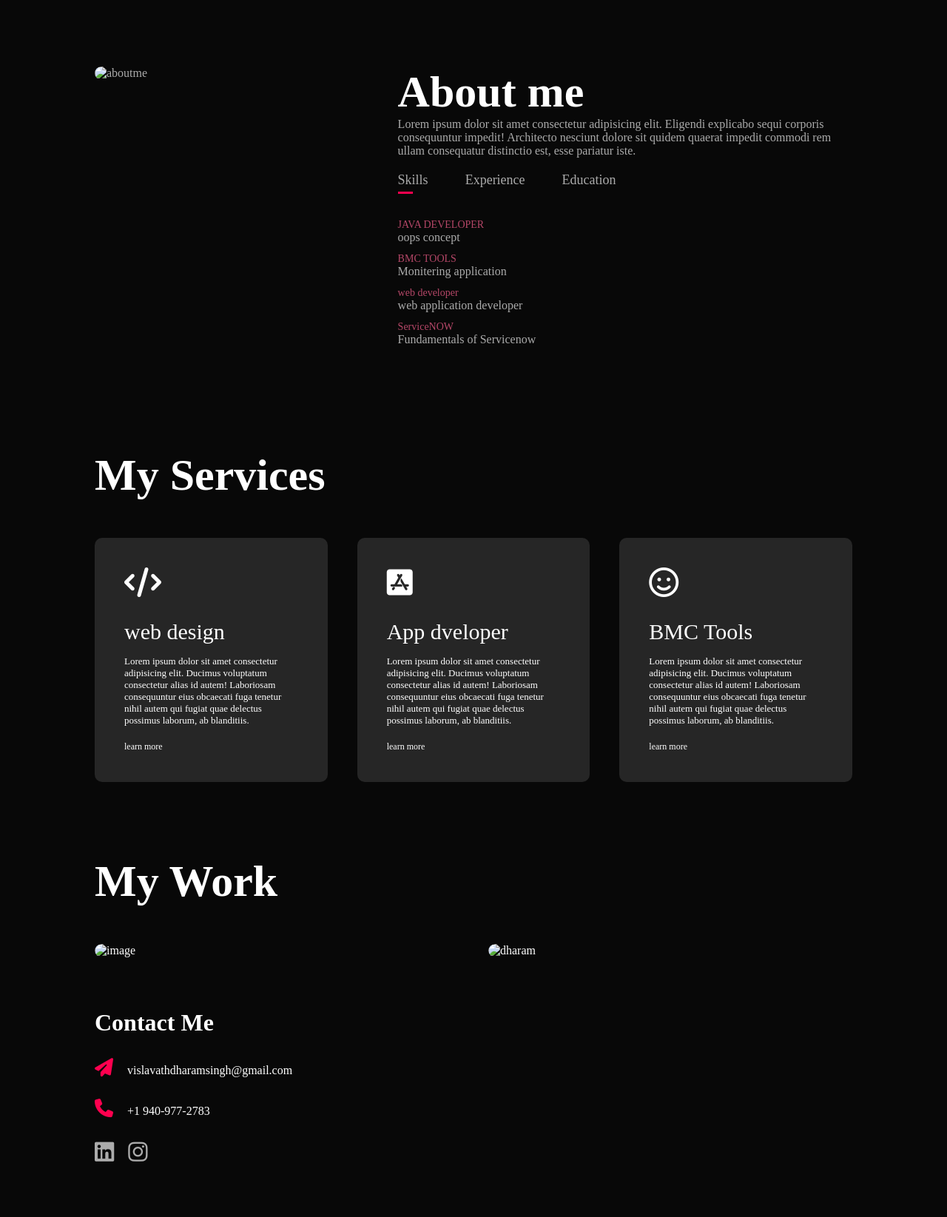
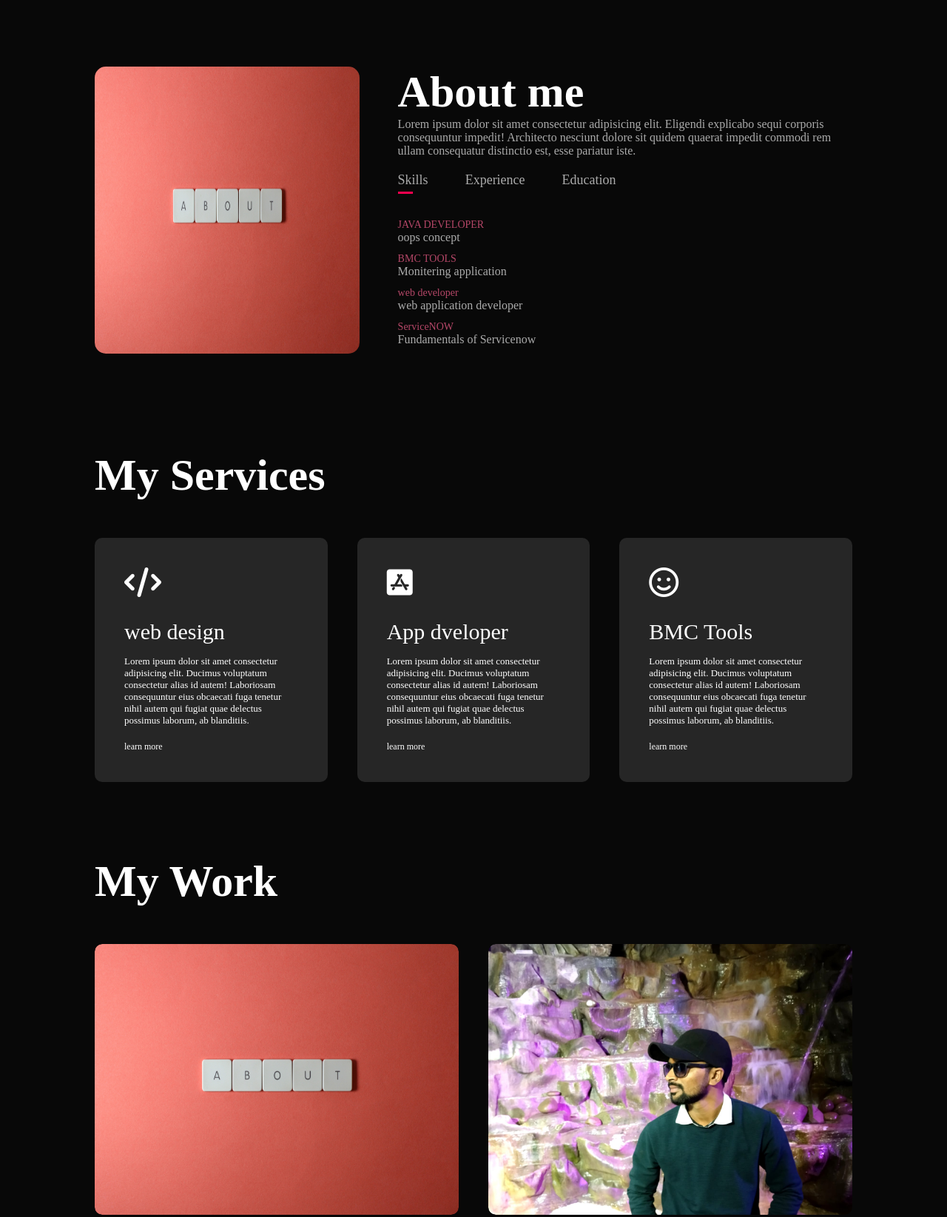
Before and after one commit to Dharamsingh33/Portfolio, a plain HTML site: page index.html in a window 1280 px wide. Shown: the part 800-2445 px from the top of the page at 74% size. Drawn offline with Linux system fonts and the light colour scheme.

Commit message:
Update index.html

```diff
--- a/index.html
+++ b/index.html
@@ -14,7 +14,7 @@
     <div id="header">
         <div class="container">
             <nav>
-                <img src="images/logo.png" alt="Dharam singh" class="logo">
+                <img src="./logo.png" alt="Dharam singh" class="logo">
                 <ul id="sidemenu">
 
                     <li><a href="#header">Home</a></li>
@@ -39,7 +39,7 @@
         <div class="container">
             <div class="row">
                 <div class="coloumn-1">
-                    <img src="images/aboutme.jpg" alt="aboutme">
+                    <img src="./aboutme.jpg" alt="aboutme">
                 </div>
 
                 <div class="coloumn-2">
@@ -116,7 +116,7 @@
         <h1 class="subtitle">My Work</h1>
         <div class="work-list">
             <div class="work">
-                <img src="images/aboutme.jpg" alt="image">
+                <img src="./aboutme.jpg" alt="image">
                 <div class="layer">
                     <p>working as a software engineer</p>
                     <h3>Tech Mahindra</h3>
@@ -124,7 +124,7 @@
                 </div>
             </div>
             <div class="work">
-                <img src="images/dharam1.jpeg" alt="dharam">
+                <img src="./dharam1.jpeg" alt="dharam">
                 <div class="layer">
                     <p>working as a software engineer</p>
                     <h3>Tech Mahindra</h3>
```
